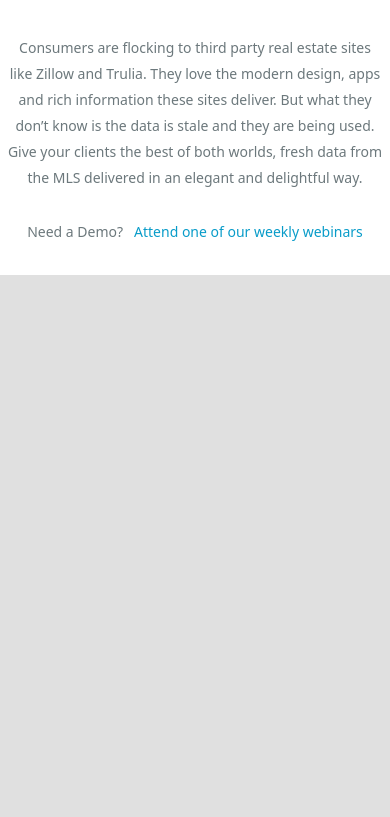
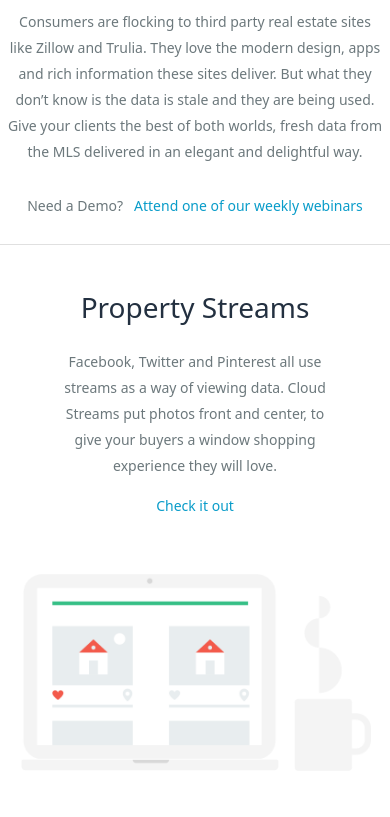
Before and after one commit to skywinston/wrs-trial, a plain HTML site: page with-flexbox/index.html in a window 390 px wide. Shown: the part 1140-1957 px from the top of the page. Before the commit the page ends 1415 px from the top, so only its background shows below. Drawn offline with nearby package versions, Linux system fonts and the light colour scheme.

Commit message:
Completed 'Property streams' section in flex

```diff
--- a/with-flexbox/index.html
+++ b/with-flexbox/index.html
@@ -44,6 +44,20 @@
           Need a Demo? &nbsp <span class="link">Attend one of our weekly webinars</span>
         </p>
       </section>
+      <section class='streams'>
+        <div class="feature-blurb">
+          <h1>Property Streams</h1>
+          <p>
+            Facebook, Twitter and Pinterest all use streams as a way of viewing data.  Cloud Streams put photos front and center, to give your buyers a window shopping experience they will love.
+          </p>
+          <p>
+            <span class="link">Check it out</span>
+          </p>
+        </div>
+        <figure>
+          <img src="../images/property_streams@2x.png" alt="Property Streams" />
+        </figure>
+      </section>
     </main>
 
     <script src="https://ajax.googleapis.com/ajax/libs/jquery/2.1.4/jquery.min.js"></script>
--- a/with-flexbox/styles.scss
+++ b/with-flexbox/styles.scss
@@ -1,3 +1,4 @@
+// VARIABLES
 $background: #E0E0E0;
 $text: #233040;
 $link: #099cc9;
@@ -5,11 +6,20 @@ $link-hover: #83898F;
 $hero-subtext: #596569;
 $page-text: #6C787C;
 
+// MIXINS
 @mixin flex-col-center {
   display: flex;
   flex-flow: column;
   align-items: center;
 }
+
+@mixin flex-row-center {
+  display: flex;
+  flex-flow: row;
+  align-items: center;
+}
+
+// BEGIN Global Styles
 
 body {
   background-color: $background;
@@ -22,8 +32,14 @@ h1, h2, h3, h4, h5, h6 {
   color: $text;
 }
 
-/* Positioning for Flex Items */
-.right {
+p {
+  font-size: 14px;
+  line-height: 26px;
+  color: $page-text;
+}
+
+// Positioning helper classes for flex
+.float-right {
   margin-left: auto;
 }
 
@@ -31,6 +47,8 @@ h1, h2, h3, h4, h5, h6 {
   color: $link;
   cursor: pointer;
 }
+
+// Set up main container
 
 .page{
   display: flex;
@@ -40,10 +58,34 @@ h1, h2, h3, h4, h5, h6 {
   color: $page-text;
 }
 
-section {
-  display: flex;
-  flex-flow: row;
+// Components
+
+.feature-blurb {
+  h1 {
+    font-size: 28px;
+    font-weight: lighter;
+    line-height: 38px;
+    text-align: left;
+  }
 }
+@media screen and (max-width: 767px){
+  .feature-blurb {
+    h1 {
+      text-align: center;
+    }
+  }
+}
+
+
+.feature-figure {
+
+}
+
+// END Global Styles
+
+// SECTIONS
+
+// BEGIN Header and Navbar
 
 .page-header {
     display: flex;
@@ -82,6 +124,10 @@ section {
     }
   }
 }
+
+// END Header and Navbar
+
+// BEGIN Hero
 
 .hero {
   display: flex;
@@ -141,9 +187,14 @@ section {
   }
 }
 
+// END Hero
+
+// BEGIN Clients
+
 .clients {
   @include flex-col-center;
-  padding: 4% 2%;
+  border-bottom: 1px solid $background;
+  padding: 3% 2%;
   h1 {
     text-align: center;
     font-size: 30px;
@@ -157,6 +208,32 @@ section {
   }
 }
 
+// END Clients
+
+// BEGIN Property Streams
+
+.streams {
+  @include flex-row-center;
+  padding: 5%;
+  div {
+    flex: 1 1 auto;
+    padding-left: 40px;
+    padding-right: 40px;
+  }
+  figure {
+    flex: 1 1 auto;
+    margin: 0px;
+    width: 100%;
+    img {
+      width: 100%;
+      max-width: 380px;
+    }
+  }
+}
+
+// END Property Streams
+
+// MEDIA QUERIES & BREAKPOINTS
 @media screen and (min-width: 1150px){
   .page {
     max-width: 1140px;
@@ -237,9 +314,11 @@ section {
     align-items: center;
   }
 
-  .hero {
-    flex-flow: column;
-    align-items: center;
+  .hero,
+  .clients,
+  .streams {
+    @include flex-col-center;
+    text-align: center;
   }
 
   .hero-figure {
@@ -251,4 +330,10 @@ section {
     @include flex-col-center;
     padding-left: 0px;
   }
+
+  .streams {
+    figure {
+      margin-top: 40px;
+    }
+  }
 }
```
Also changed, not shown: with-flexbox/styles.css.
